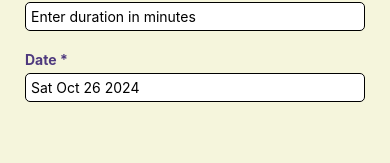
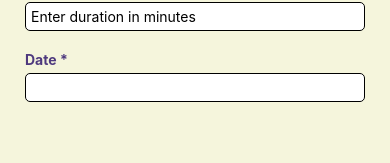
Before and after one commit to zc97/zecheng_mobile_-diet, a React Native app: screen /AddDiet in a window 390 px wide. Both pictures are taken after a click on the button "ADD". Shown: the part 166-329 px from the top of the page. Built offline with nearby package versions, Linux system fonts and the light colour scheme.

Commit message:
set initial date as empty when adding new items

```diff
--- a/components/DateTimeSelector.js
+++ b/components/DateTimeSelector.js
@@ -22,14 +22,13 @@ export default function DateTimeSelector({ date, setDate }) {
             <Text style={[styles.label, {color: theme.textColor}]}>Date *</Text>
             <TextInput
                 style={styles.inputField}
-                value={date.toDateString()}
-                // editable={false}
+                value={date ? date.toDateString(): ''}
                 onPressIn={() => setShow(show ? false : true)}
             />
             {show && (
                 <DateTimePicker
                     testID="dateTimePicker"
-                    value={date}
+                    value={date ? date: new Date()}
                     mode={'date'}
                     display="inline"
                     onChange={onChangeDate}
--- a/screens/AddActivity.js
+++ b/screens/AddActivity.js
@@ -25,7 +25,7 @@ export default function AddActivity({ navigation }) {
 	]);
 
 	const [duration, setDuration] = useState(null);
-	const [date, setDate] = useState(new Date());
+	const [date, setDate] = useState(null);
 
 	const isNumber = (value) => {
 		return /^\d+$/.test(value);
--- a/screens/AddDiet.js
+++ b/screens/AddDiet.js
@@ -13,7 +13,7 @@ export default function AddDiet({ navigation }) {
 
 	const [description, setDescription] = useState('');
 	const [calories, setCalories] = useState('');
-	const [date, setDate] = useState(new Date());
+	const [date, setDate] = useState(null);
 
 	const isNumber = (value) => {
 		return /^\d+$/.test(value);
```
